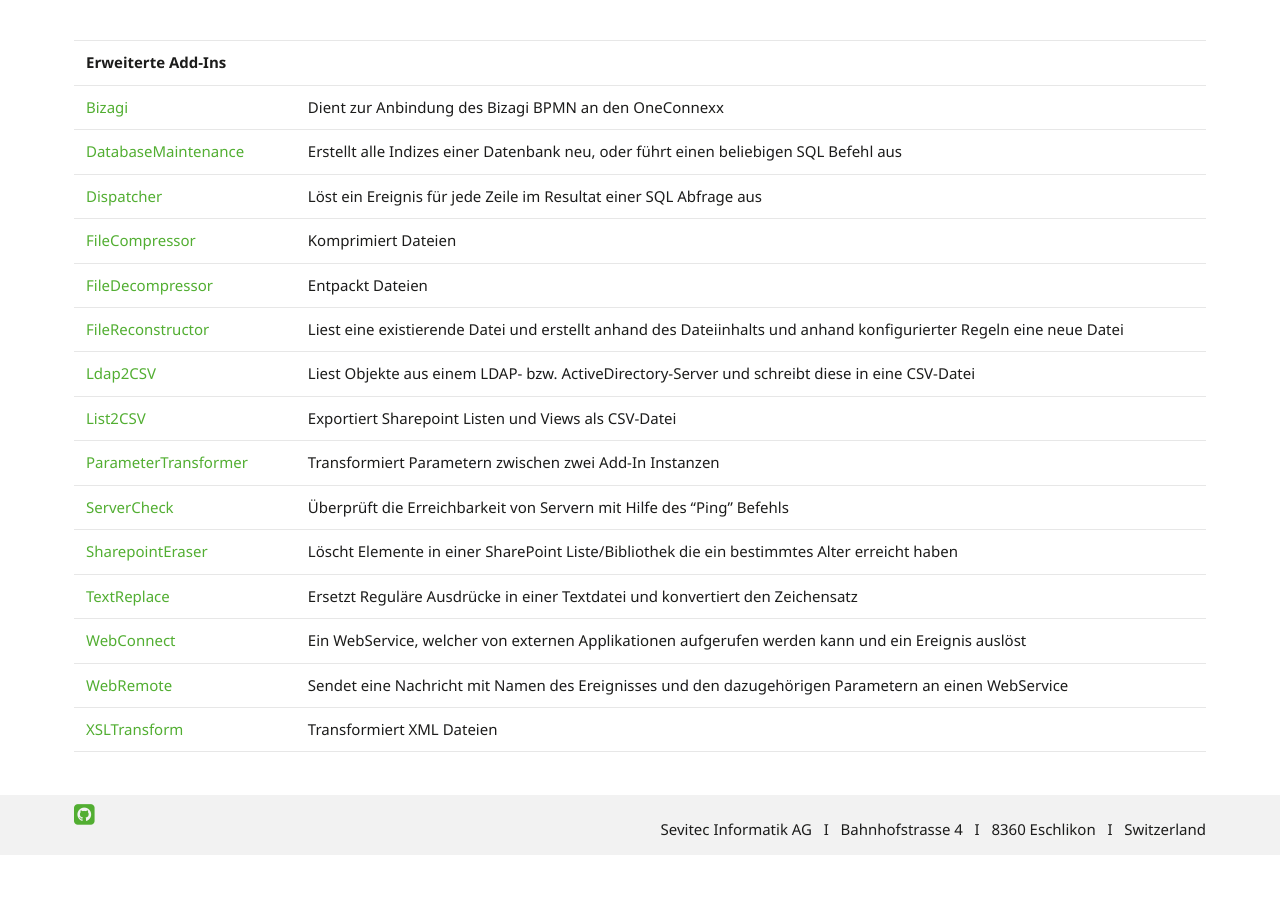
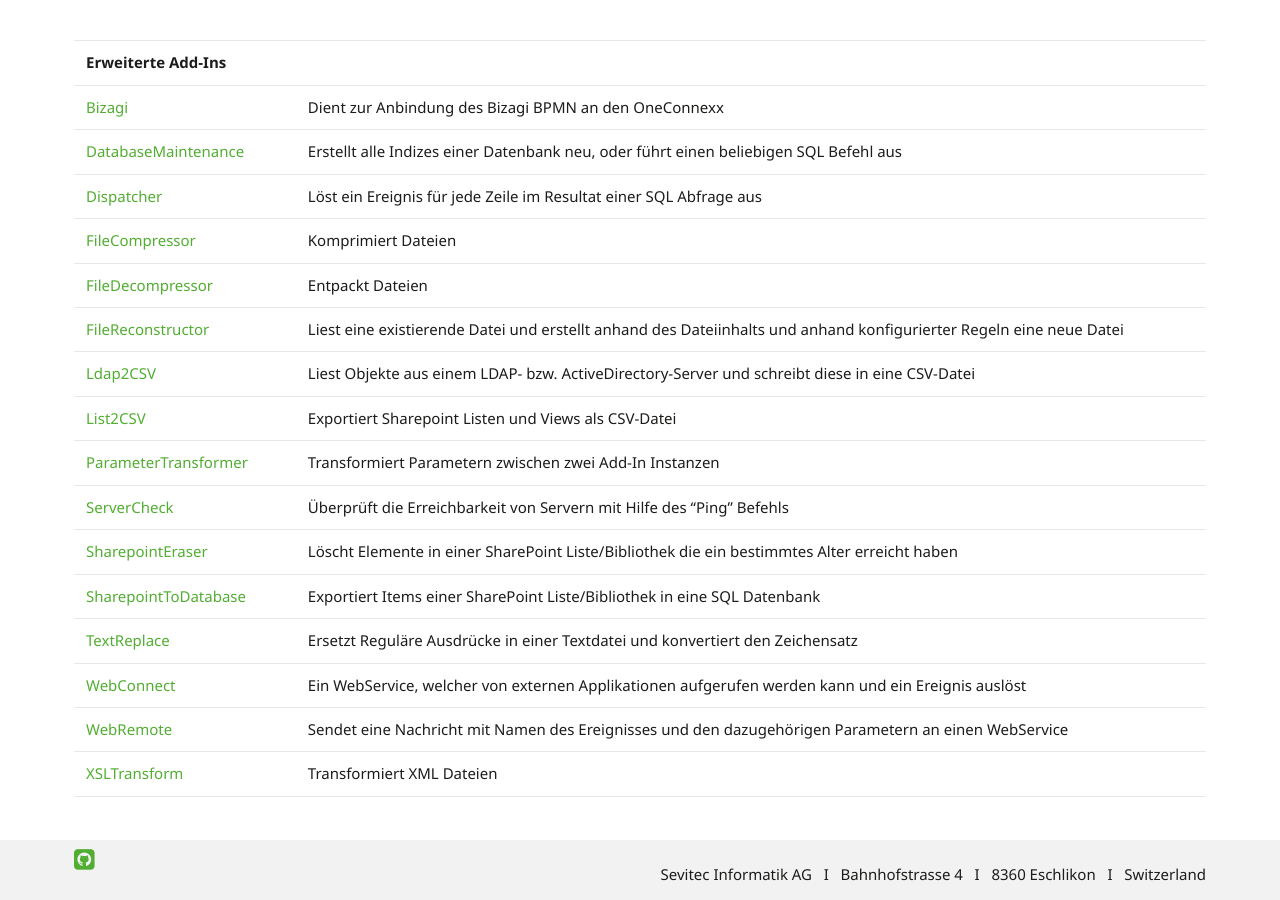
Before and after one commit to primesoft-group/oneconnexx-docs, a Jekyll site: the page built from _pages/addins/de/standardaddins.md, in a window 1280 px wide and 900 px high, scrolled down 1066 px. Built offline with Jekyll 4.4.1, drawn with Linux system fonts in a browser that asks for light colours; nearby versions of some CDN libraries; some web fonts are replaced; before the commit the page ends 1921 px from its top, so only the background shows below that.

Commit message:
Update standardaddins.md

```diff
--- a/_pages/addins/de/standardaddins.md
+++ b/_pages/addins/de/standardaddins.md
@@ -35,6 +35,7 @@
 | [ParameterTransformer]({{ site.baseurl }}/addins/de/parametertransformer/) | Transformiert Parametern zwischen zwei Add-In Instanzen |
 | [ServerCheck]({{ site.baseurl }}/addins/de/servercheck/) | Überprüft die Erreichbarkeit von Servern mit Hilfe des "Ping" Befehls |
 | [SharepointEraser]({{ site.baseurl }}/addins/de/sharepointeraser/) | Löscht Elemente in einer SharePoint Liste/Bibliothek die ein bestimmtes Alter erreicht haben |
+| [SharepointToDatabase]({{ site.baseurl }}/addins/de/sharepointtodatabase/) | Exportiert Items einer SharePoint Liste/Bibliothek in eine SQL Datenbank |
 | [TextReplace]({{ site.baseurl }}/addins/de/textreplace/) | Ersetzt Reguläre Ausdrücke in einer Textdatei und konvertiert den Zeichensatz |
 | [WebConnect]({{ site.baseurl }}/addins/de/webconnect/) | Ein WebService, welcher von externen Applikationen aufgerufen werden kann und ein Ereignis auslöst |
 | [WebRemote]({{ site.baseurl }}/addins/de/webremote/) | Sendet eine Nachricht mit Namen des Ereignisses und den dazugehörigen Parametern an einen WebService |
```
